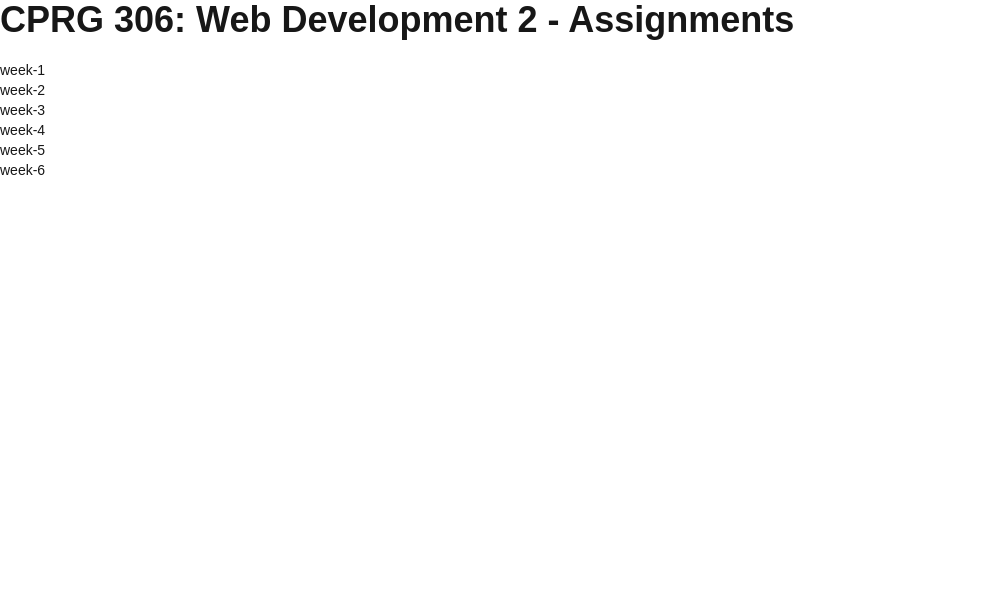
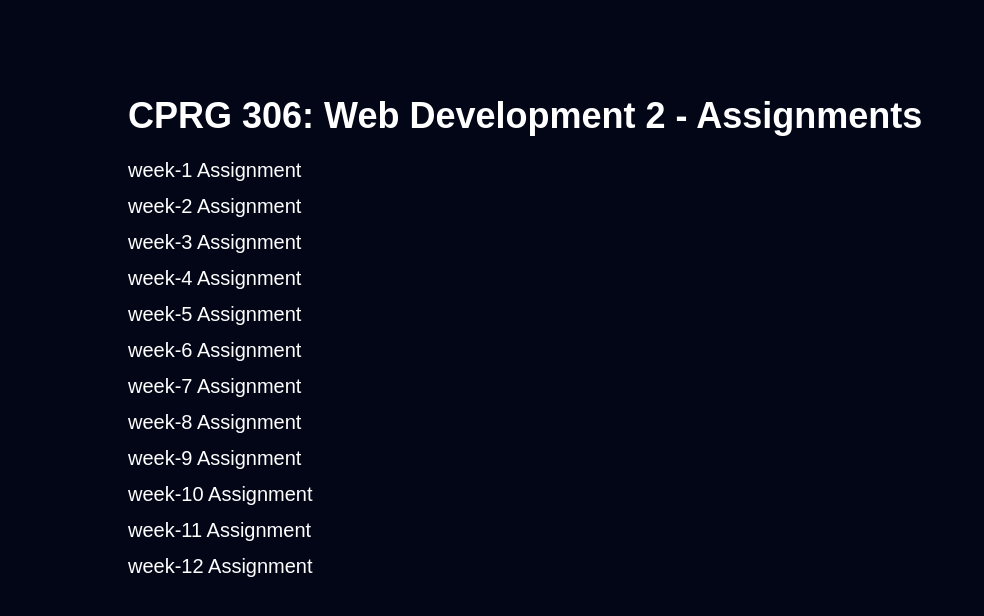
Before and after one commit to Florawang43/cprg306-assignments, a Next.js app: page / in a window 1280 px wide. Shown: the top 616 px of the page, without its empty margins (0-984 px from the left). Built offline with nearby package versions, Linux system fonts and the light colour scheme.

Commit message:
fix: styles

```diff
--- a/app/page.js
+++ b/app/page.js
@@ -4,33 +4,40 @@ import StudentInfo from "./week-2/student-info";
 
 export default function Home() {
   const weeks = [
-    { weekname: "week-1", weekLink: "/week-1" },
-    { weekname: "week-2", weekLink: "/week-2" },
-    { weekname: "week-3", weekLink: "/week-3" },
-    { weekname: "week-4", weekLink: "/week-4" },
-    { weekname: "week-5", weekLink: "/week-5" },
-    { weekname: "week-6", weekLink: "/week-6" },
+    { weekname: "week-1 Assignment", weekLink: "/week-1" },
+    { weekname: "week-2 Assignment", weekLink: "/week-2" },
+    { weekname: "week-3 Assignment", weekLink: "/week-3" },
+    { weekname: "week-4 Assignment", weekLink: "/week-4" },
+    { weekname: "week-5 Assignment", weekLink: "/week-5" },
+    { weekname: "week-6 Assignment", weekLink: "/week-6" },
+    { weekname: "week-7 Assignment", weekLink: "/week-7" },
+    { weekname: "week-8 Assignment", weekLink: "/week-8" },
+    { weekname: "week-9 Assignment", weekLink: "/week-9" },
+    { weekname: "week-10 Assignment", weekLink: "/week-10" },
+    { weekname: "week-11 Assignment", weekLink: "/week-11" },
+    { weekname: "week-12 Assignment", weekLink: "/week-12" },
   ];
   return (
-    <div className="z-10 max-w-5xl w-full items-center justify-between text-sm">
-      <h1 className="text-4xl font-bold mb-5">
+    <main className="flex min-h-screen flex-col items-center justify-between p-24 bg-slate-950">
+      <div className="z-10 max-w-5xl w-full items-center justify-between text-sm text-white">
+        <h1 className="text-4xl font-bold mb-5  text-white">
           CPRG 306: Web Development 2 - Assignments
         </h1>
+        <div className="text-xl">
           <ul>
             {weeks.map((week) => {
               return (
                 <li
                   key={week.weekname}
-              className="hover:text-green-400 hover:underline"
+                  className="my-2 hover:text-green-400 hover:underline"
                 >
-              <Link href={week.weekname}>{week.weekname}</Link>
+                  <Link href={week.weekLink}>{week.weekname}</Link>
                 </li>
               );
             })}
           </ul>
-      {/* <Link href="/week-2">week-2</Link>
-      <hr />
-      <Link href="/week-3">week-3</Link> */}
         </div>
+      </div>
+    </main>
   );
 }
```
Lines whose indentation alone changed are shown as unchanged.
